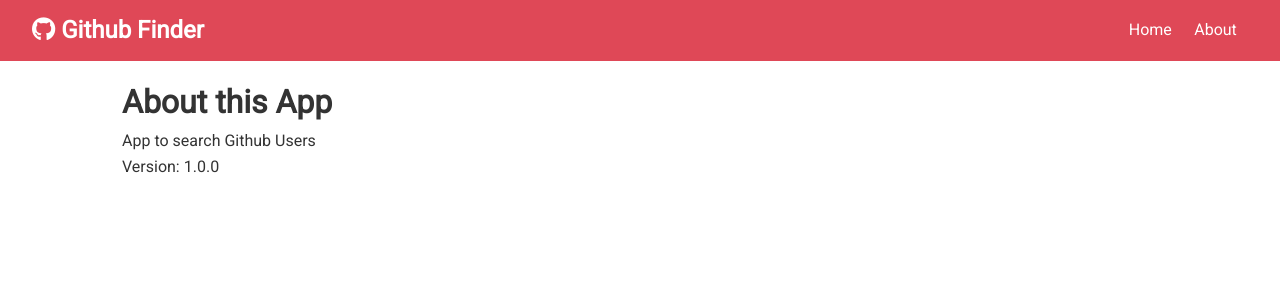
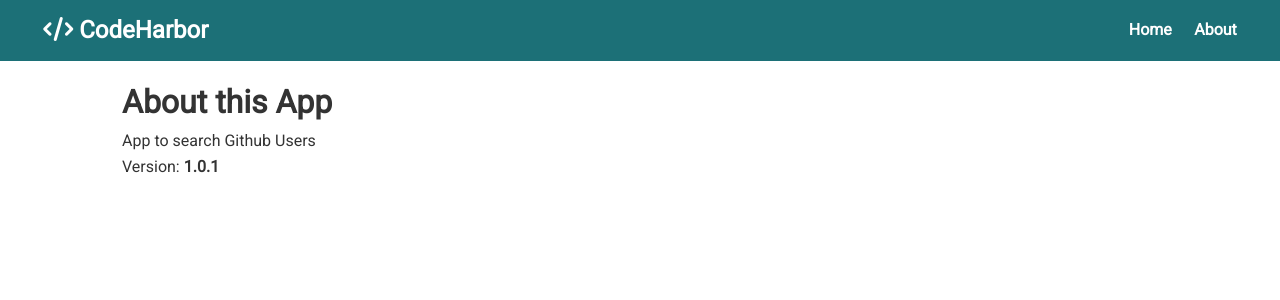
Before and after one commit to prabal-goyal/GITHUB_FINDER, a React (Create React App) app: page /about in a window 1280 px wide. Shown: the top 300 px of the page. Built offline with nearby package versions, Linux system fonts and the light colour scheme; no server answers.

Commit message:
ui update

```diff
--- a/public/index.html
+++ b/public/index.html
@@ -15,7 +15,7 @@
       src="https://kit.fontawesome.com/b9894c6996.js"
       crossorigin="anonymous"
     ></script>
-    <title>Github Finder</title>
+    <title>CodeHarbor</title>
   </head>
   <body>
     <noscript>You need to enable JavaScript to run this app.</noscript>
--- a/src/App.css
+++ b/src/App.css
@@ -24,7 +24,7 @@ body {
 }
 
 a {
-  color: var(--primary-color);
+  color: #046169;
   text-decoration: none;
 }
 
@@ -249,7 +249,7 @@ img {
 .bg-primary,
 .badge-primary,
 .alert-primary {
-  background: var(--primary-color);
+  background: #046169;
   color: #fff;
 }
 
@@ -265,7 +265,7 @@ img {
 .bg-dark,
 .badge-dark,
 .alert-dark {
-  background: var(--dark-color);
+  background: #10898d;
   color: #fff;
 }
 
--- a/src/components/layout/Navbar.js
+++ b/src/components/layout/Navbar.js
@@ -6,14 +6,20 @@ const Navbar = ({ icon, title }) => {
   return (
     <nav className="navbar bg-primary">
       <h1>
-        {<i className={icon}></i>} {title}
+        <Link to="/">
+          {<i className={icon}></i>} {title}
+        </Link>
       </h1>
       <ul>
         <li>
-          <Link to="/">Home</Link>
+          <Link to="/">
+            <strong>Home</strong>
+          </Link>
         </li>
         <li>
-          <Link to="/about">About</Link>
+          <Link to="/about">
+            <strong>About</strong>
+          </Link>
         </li>
       </ul>
     </nav>
@@ -21,8 +27,8 @@ const Navbar = ({ icon, title }) => {
 };
 
 Navbar.defaultProps = {
-  title: 'Github Finder',
-  icon: 'fa-brands fa-github',
+  title: 'CodeHarbor',
+  icon: 'fa-solid fa-code',
 };
 
 Navbar.propTypes = {
--- a/src/components/pages/About.js
+++ b/src/components/pages/About.js
@@ -5,7 +5,7 @@ const About = () => {
     <Fragment>
       <h1>About this App</h1>
       <p>App to search Github Users</p>
-      <p>Version: 1.0.0</p>
+      <p>Version: <strong>1.0.1</strong></p>
     </Fragment>
   );
 };
--- a/src/components/users/UserItem.js
+++ b/src/components/users/UserItem.js
@@ -2,7 +2,7 @@ import React from 'react';
 import PropTypes from 'prop-types';
 import { Link } from 'react-router-dom';
 
-const UserItem = ({ user: { login, avatar_url, html_url } }) => {
+const UserItem = ({ user: { login, avatar_url } }) => {
   return (
     <div className="card text-center">
       <img
```
Also changed, not shown: src/components/users/Search.js (+5 -2 lines).
